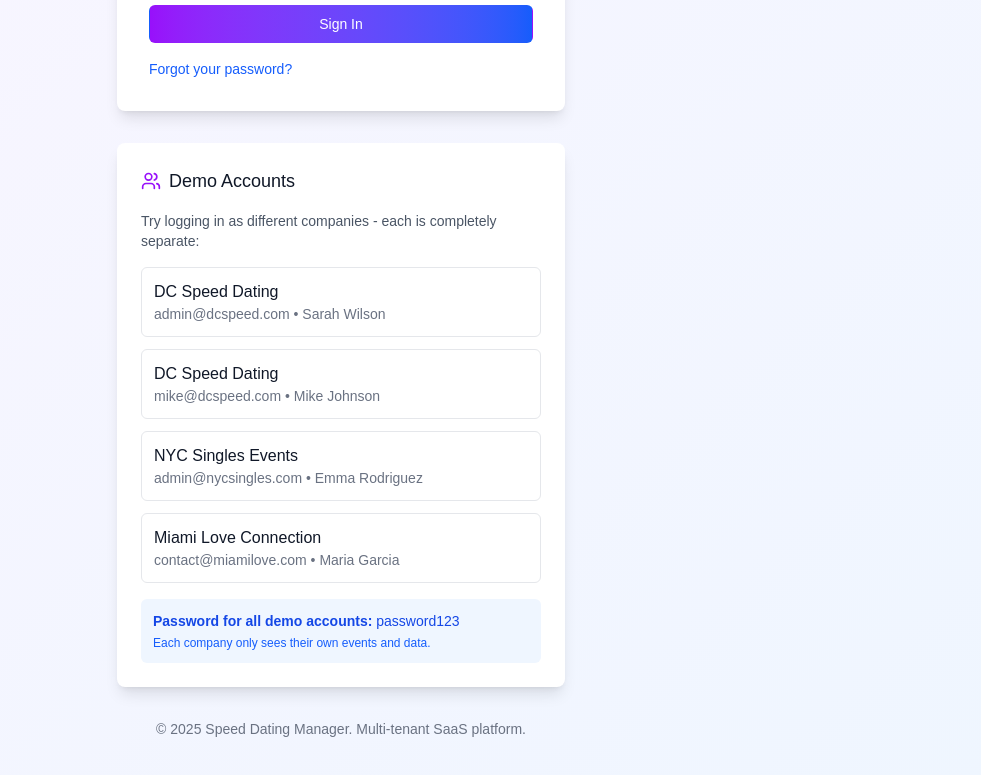
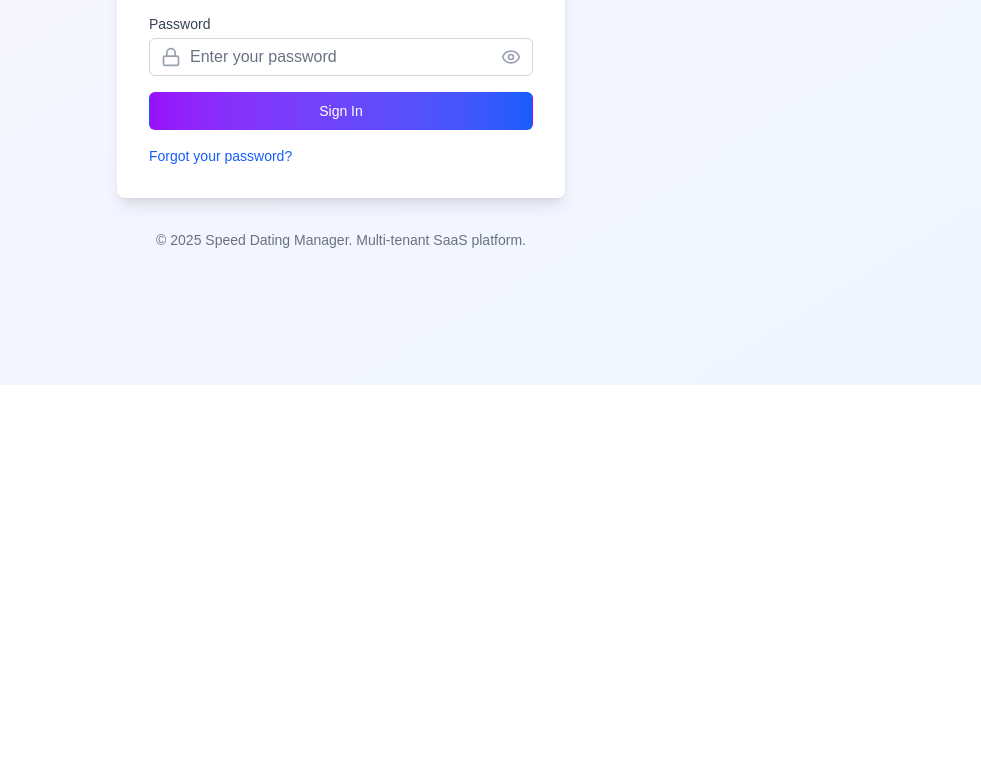
Before and after one commit to rpcvjet/speeddating-frontend, a Next.js app: page /login in a window 1280 px wide. Shown: the part 415-1190 px from the top of the page, without its empty margins (299-1280 px from the left). After the commit the page ends 800 px from the top, so only its background shows below. Built offline with nearby package versions, Linux system fonts and the light colour scheme; no server answers.

Commit message:
removed info

```diff
--- a/pages/login.js
+++ b/pages/login.js
@@ -46,21 +46,6 @@ const LoginPage = () => {
         setIsLoading(false);
     };
 
-    const fillDemoCredentials = (userType) => {
-        if (userType === 'admin') {
-            setEmail('admin@dcspeed.com');
-            setPassword('password123');
-        } else if (userType === 'organizer') {
-            setEmail('mike@dcspeed.com');
-            setPassword('password123');
-        } else if (userType === 'nyc') {
-            setEmail('admin@nycsingles.com');
-            setPassword('password123');
-        } else if (userType === 'miami') {
-            setEmail('contact@miamilove.com');
-            setPassword('password123');
-        }
-    };
 
     if (authLoading) {
         return (
@@ -185,59 +170,6 @@ const LoginPage = () => {
                     </div>
                 </form>
 
-                {/* Demo Credentials */}
-                <div className="bg-white rounded-lg shadow-lg p-6">
-                    <h3 className="text-lg font-medium text-gray-900 mb-4 flex items-center">
-                        <Users className="h-5 w-5 mr-2 text-purple-600" />
-                        Demo Accounts
-                    </h3>
-                    <p className="text-sm text-gray-600 mb-4">
-                        Try logging in as different companies - each is completely separate:
-                    </p>
-                    <div className="space-y-3">
-                        <button
-                            onClick={() => fillDemoCredentials('admin')}
-                            className="w-full text-left p-3 border border-gray-200 rounded-md hover:bg-gray-50 transition-colors"
-                        >
-                            <div className="font-medium text-gray-900">DC Speed Dating</div>
-                            <div className="text-sm text-gray-500">admin@dcspeed.com • Sarah Wilson</div>
-                        </button>
-
-                        <button
-                            onClick={() => fillDemoCredentials('organizer')}
-                            className="w-full text-left p-3 border border-gray-200 rounded-md hover:bg-gray-50 transition-colors"
-                        >
-                            <div className="font-medium text-gray-900">DC Speed Dating</div>
-                            <div className="text-sm text-gray-500">mike@dcspeed.com • Mike Johnson</div>
-                        </button>
-
-                        <button
-                            onClick={() => fillDemoCredentials('nyc')}
-                            className="w-full text-left p-3 border border-gray-200 rounded-md hover:bg-gray-50 transition-colors"
-                        >
-                            <div className="font-medium text-gray-900">NYC Singles Events</div>
-                            <div className="text-sm text-gray-500">admin@nycsingles.com • Emma Rodriguez</div>
-                        </button>
-
-                        <button
-                            onClick={() => fillDemoCredentials('miami')}
-                            className="w-full text-left p-3 border border-gray-200 rounded-md hover:bg-gray-50 transition-colors"
-                        >
-                            <div className="font-medium text-gray-900">Miami Love Connection</div>
-                            <div className="text-sm text-gray-500">contact@miamilove.com • Maria Garcia</div>
-                        </button>
-                    </div>
-
-                    <div className="mt-4 p-3 bg-blue-50 rounded-md">
-                        <p className="text-sm text-blue-700">
-                            <strong>Password for all demo accounts:</strong> password123
-                        </p>
-                        <p className="text-xs text-blue-600 mt-1">
-                            Each company only sees their own events and data.
-                        </p>
-                    </div>
-                </div>
-
                 {/* Footer */}
                 <div className="text-center">
                     <p className="text-sm text-gray-500">
```
